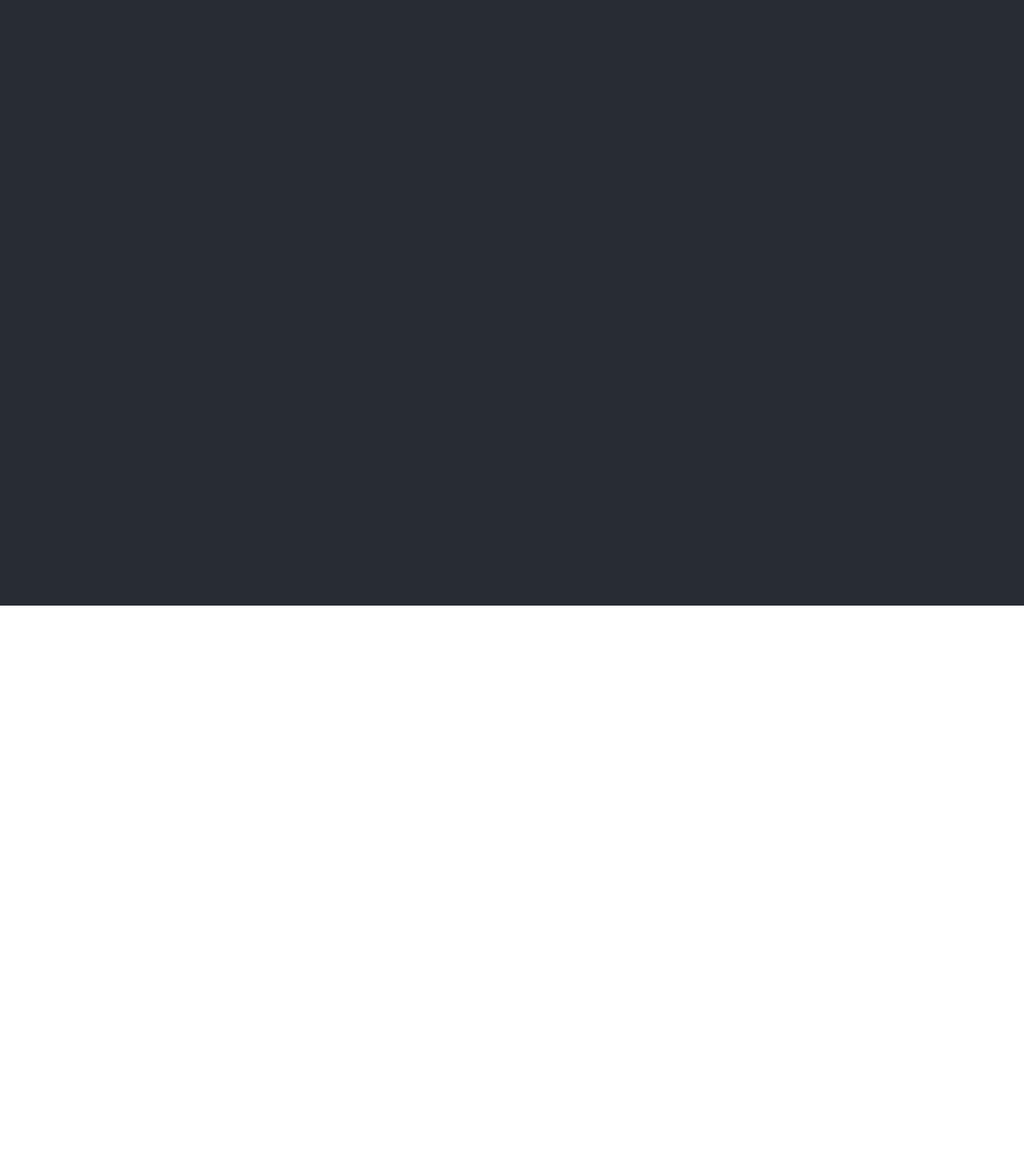
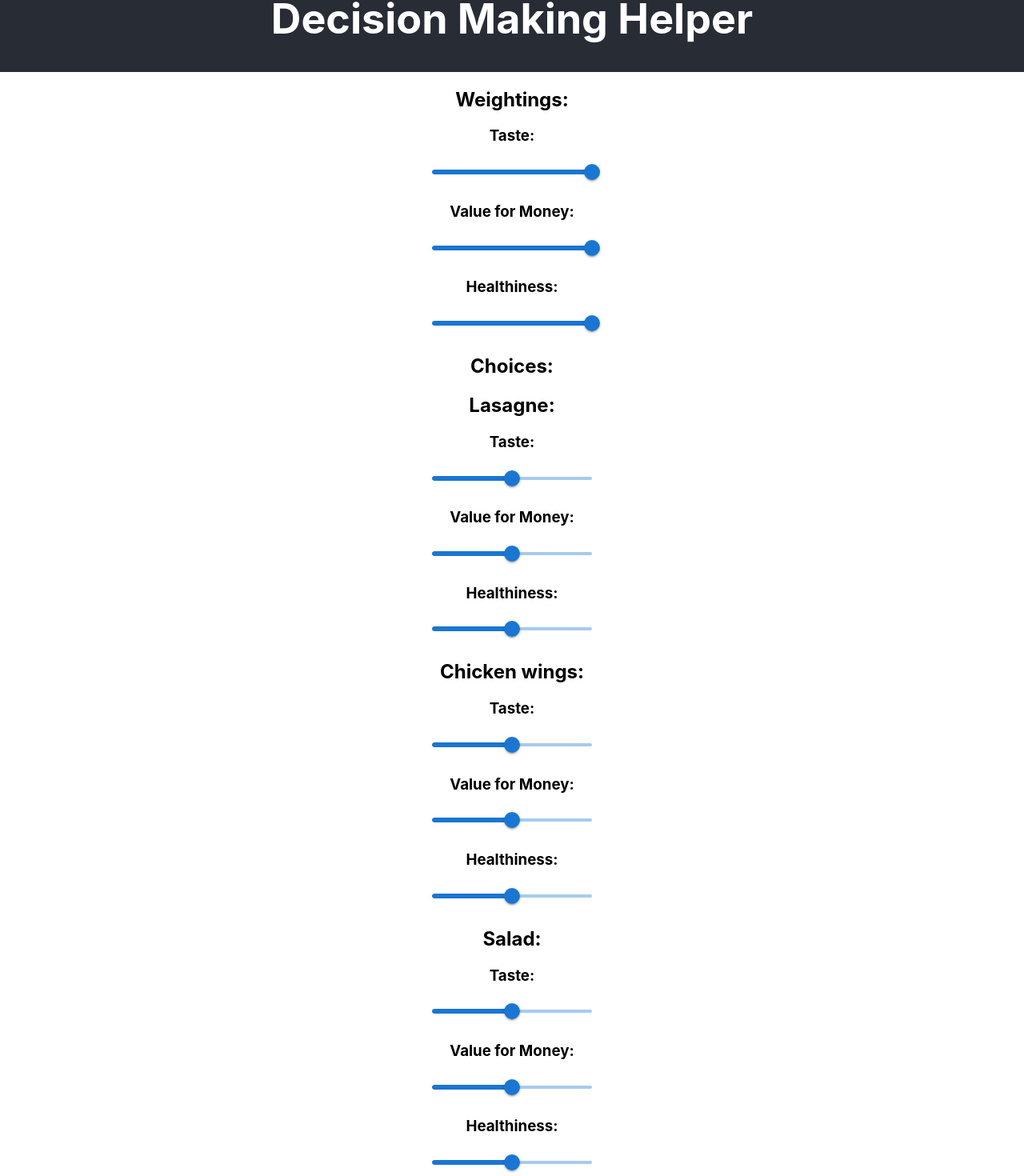
Before and after one commit to EmmaMcCracken/decision-making-helper, a React (Create React App) app: page / in a window 1280 px wide. Shown: the part 43-1513 px from the top of the page at 80% size. Before the commit the page ends 800 px from the top, so only its background shows below. Built offline with nearby package versions, Linux system fonts and the light colour scheme.

Commit message:
add skeleton of sliders for lasagne etc

```diff
--- a/package.json
+++ b/package.json
@@ -3,6 +3,10 @@
   "version": "0.1.0",
   "private": true,
   "dependencies": {
+    "@emotion/react": "^11.7.1",
+    "@emotion/styled": "^11.6.0",
+    "@mui/material": "^5.4.1",
+    "@mui/styled-engine-sc": "^5.4.1",
     "@testing-library/jest-dom": "^5.14.1",
     "@testing-library/react": "^12.0.0",
     "@testing-library/user-event": "^13.2.1",
@@ -14,6 +18,7 @@
     "react": "^17.0.2",
     "react-dom": "^17.0.2",
     "react-scripts": "5.0.0",
+    "styled-components": "^5.3.3",
     "typescript": "^4.4.2",
     "web-vitals": "^2.1.0"
   },
--- a/src/App.tsx
+++ b/src/App.tsx
@@ -1,9 +1,138 @@
+import Box from "@mui/material/Box";
+import Slider from "@mui/material/Slider";
+import { textAlign } from "@mui/system";
 import "./css/App.css";
 
 function App() {
   return (
     <div className="App">
-      <header className="App-header"></header>
+      <header className="App-header">
+        <h1>Decision Making Helper</h1>
+      </header>
+      <main className="container">
+        <h2>Weightings:</h2>
+        <h3>Taste: </h3>
+        <Box sx={{ width: 200, margin: "0 auto" }}>
+          <Slider
+            defaultValue={50}
+            onChange={(e) => {
+              console.log(e.target);
+            }}
+            min={0}
+            max={1}
+            step={0.1}
+          />
+        </Box>
+        <h3>Value for Money: </h3>
+        <Box sx={{ width: 200, margin: "0 auto" }}>
+          <Slider
+            defaultValue={50}
+            onChange={(e) => {
+              console.log(e.target);
+            }}
+            min={0}
+            max={1}
+            step={0.1}
+          />
+        </Box>
+        <h3>Healthiness: </h3>
+        <Box sx={{ width: 200, margin: "0 auto" }}>
+          <Slider
+            defaultValue={50}
+            onChange={(e) => {
+              console.log(e.target);
+            }}
+            min={0}
+            max={1}
+            step={0.1}
+          />
+        </Box>
+        <h2>Choices:</h2>
+        <h2>Lasagne:</h2>
+        <h3>Taste: </h3>
+        <Box sx={{ width: 200, margin: "0 auto" }}>
+          <Slider
+            defaultValue={50}
+            onChange={(e) => {
+              console.log(e.target);
+            }}
+          />
+        </Box>
+        <h3>Value for Money: </h3>
+        <Box sx={{ width: 200, margin: "0 auto" }}>
+          <Slider
+            defaultValue={50}
+            onChange={(e) => {
+              console.log(e.target);
+            }}
+          />
+        </Box>
+        <h3>Healthiness: </h3>
+        <Box sx={{ width: 200, margin: "0 auto" }}>
+          <Slider
+            defaultValue={50}
+            onChange={(e) => {
+              console.log(e.target);
+            }}
+          />
+        </Box>
+        <h2>Chicken wings:</h2>
+        <h3>Taste: </h3>
+        <Box sx={{ width: 200, margin: "0 auto" }}>
+          <Slider
+            defaultValue={50}
+            onChange={(e) => {
+              console.log(e.target);
+            }}
+          />
+        </Box>
+        <h3>Value for Money: </h3>
+        <Box sx={{ width: 200, margin: "0 auto" }}>
+          <Slider
+            defaultValue={50}
+            onChange={(e) => {
+              console.log(e.target);
+            }}
+          />
+        </Box>
+        <h3>Healthiness: </h3>
+        <Box sx={{ width: 200, margin: "0 auto" }}>
+          <Slider
+            defaultValue={50}
+            onChange={(e) => {
+              console.log(e.target);
+            }}
+          />
+        </Box>
+        <h2>Salad:</h2>
+        <h3>Taste: </h3>
+        <Box sx={{ width: 200, margin: "0 auto" }}>
+          <Slider
+            defaultValue={50}
+            onChange={(e) => {
+              console.log(e.target);
+            }}
+          />
+        </Box>
+        <h3>Value for Money: </h3>
+        <Box sx={{ width: 200, margin: "0 auto" }}>
+          <Slider
+            defaultValue={50}
+            onChange={(e) => {
+              console.log(e.target);
+            }}
+          />
+        </Box>
+        <h3>Healthiness: </h3>
+        <Box sx={{ width: 200, margin: "0 auto" }}>
+          <Slider
+            defaultValue={50}
+            onChange={(e) => {
+              console.log(e.target);
+            }}
+          />
+        </Box>
+      </main>
     </div>
   );
 }
--- a/src/css/App.css
+++ b/src/css/App.css
@@ -15,7 +15,7 @@
 
 .App-header {
   background-color: #282c34;
-  min-height: 100vh;
+  min-height: 5vh;
   display: flex;
   flex-direction: column;
   align-items: center;
```
Also changed, not shown: 1 other file (tests, documents, lock files or other folders).
